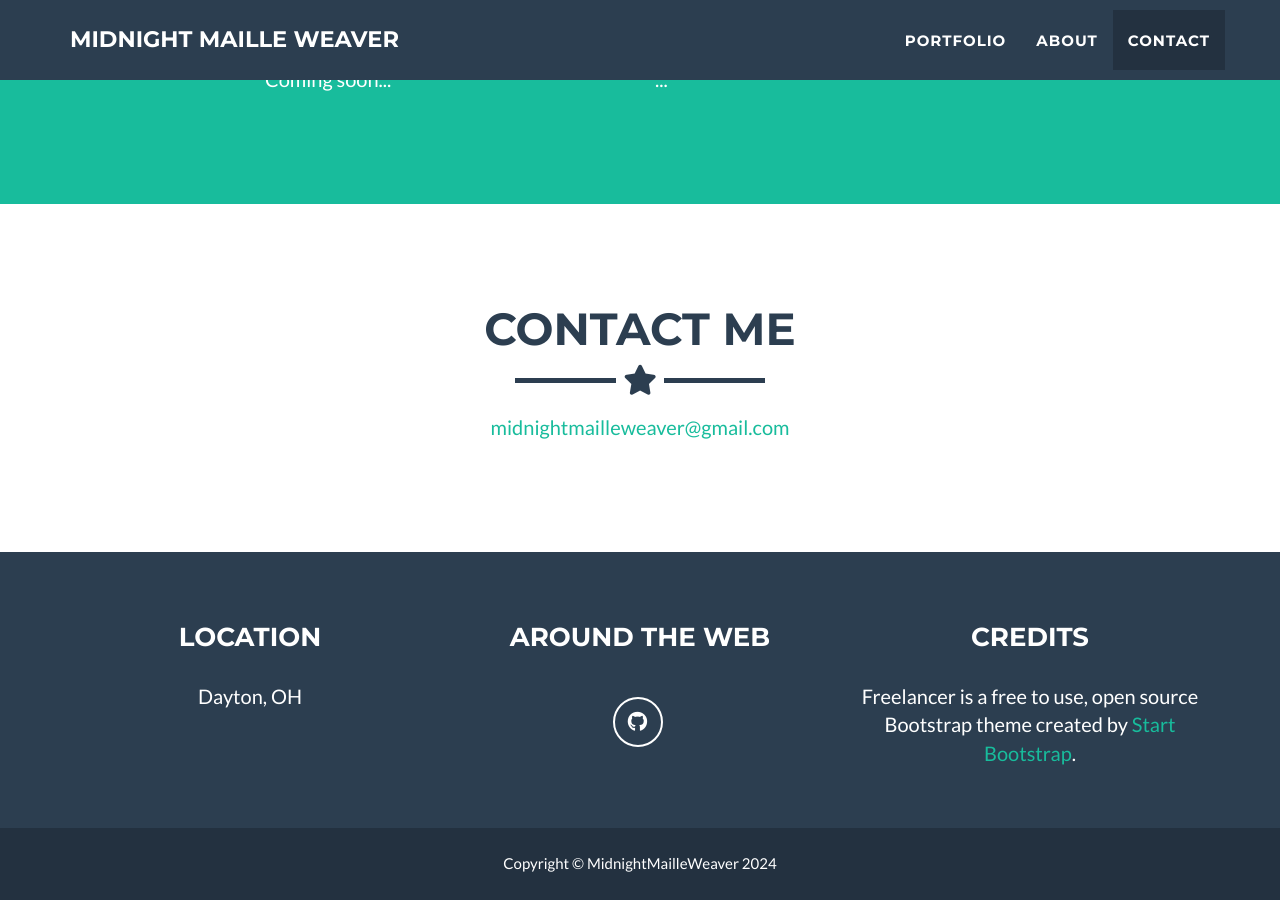
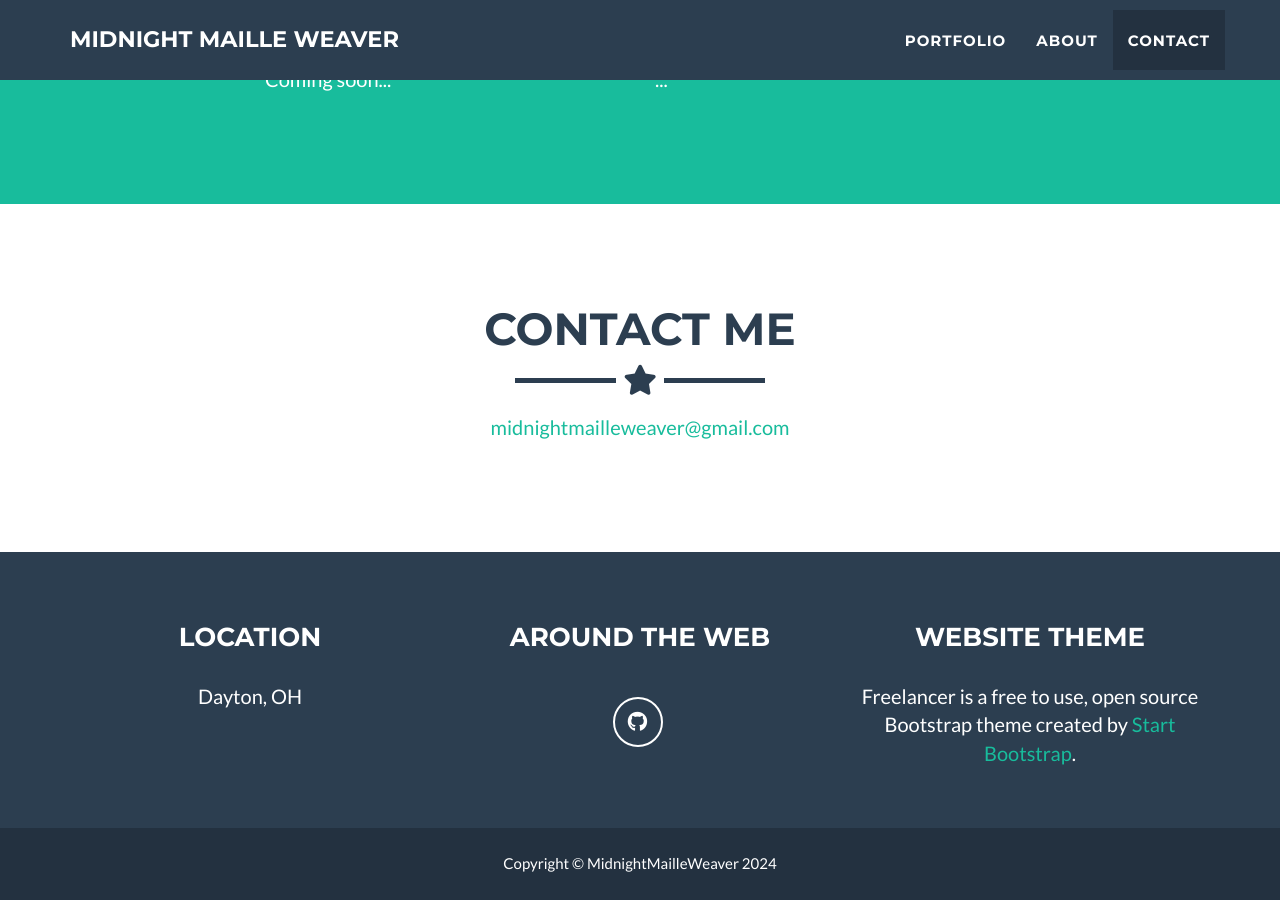
Before and after one commit to nanoo/mmw.github.io, a Jekyll site: the page built from _posts/2024-02-02-small-handflower-frost-gold.markdown, in a window 1280 px wide and 900 px high, scrolled down 2514 px. Built offline with Jekyll 4.4.1, drawn with Linux system fonts in a browser that asks for light colours.

Commit message:
update footer credits

```diff
--- a/_config.yml
+++ b/_config.yml
@@ -35,7 +35,7 @@ footer:
   copyright: MidnightMailleWeaver
   location: Location
   social: Around the Web
-  credits: Credits
+  credits: Website Theme
 
 # Social networks usernames (many more available: google-plus, flickr, dribbble, pinterest, instagram, tumblr, linkedin, etc.)
 social:
```
